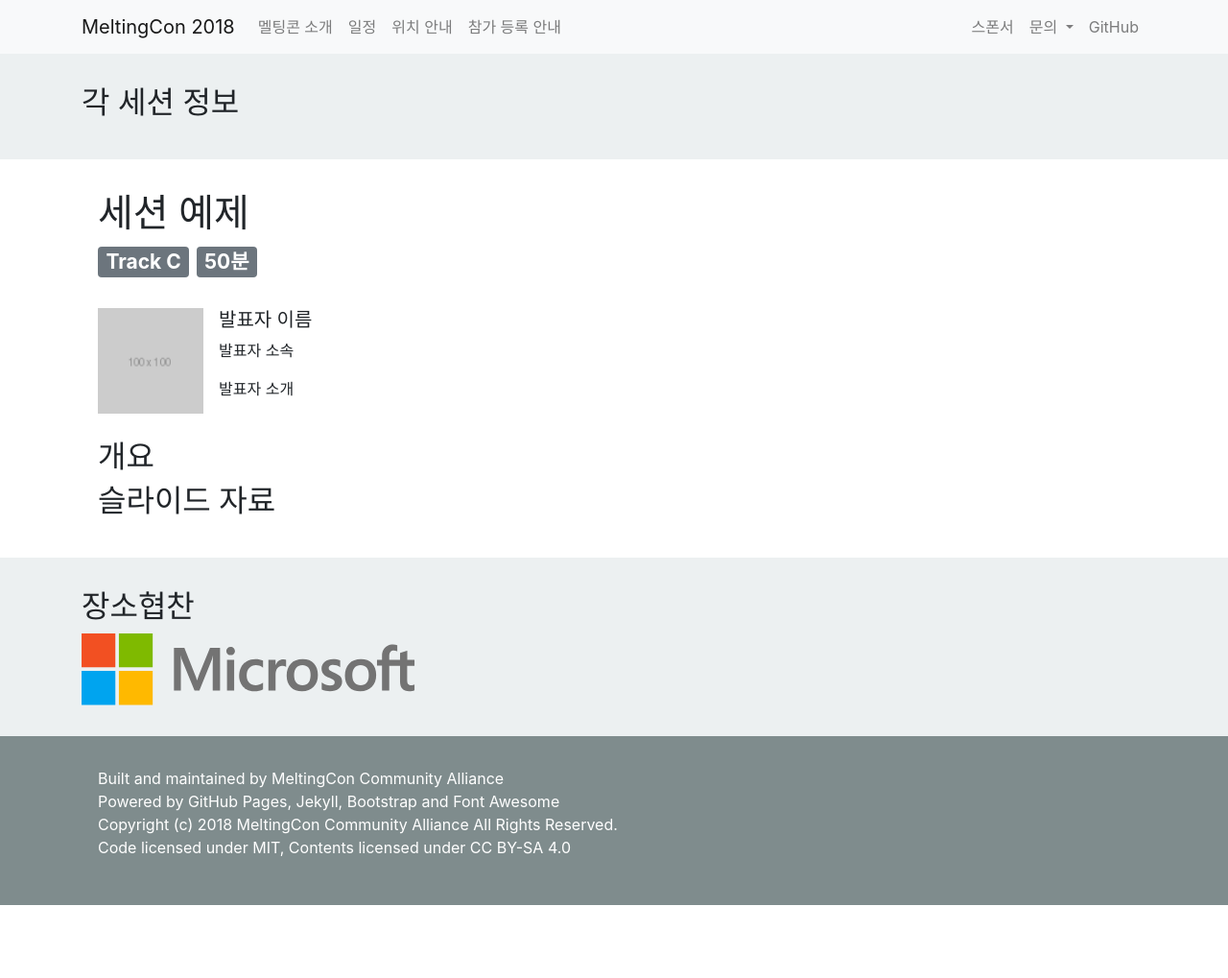
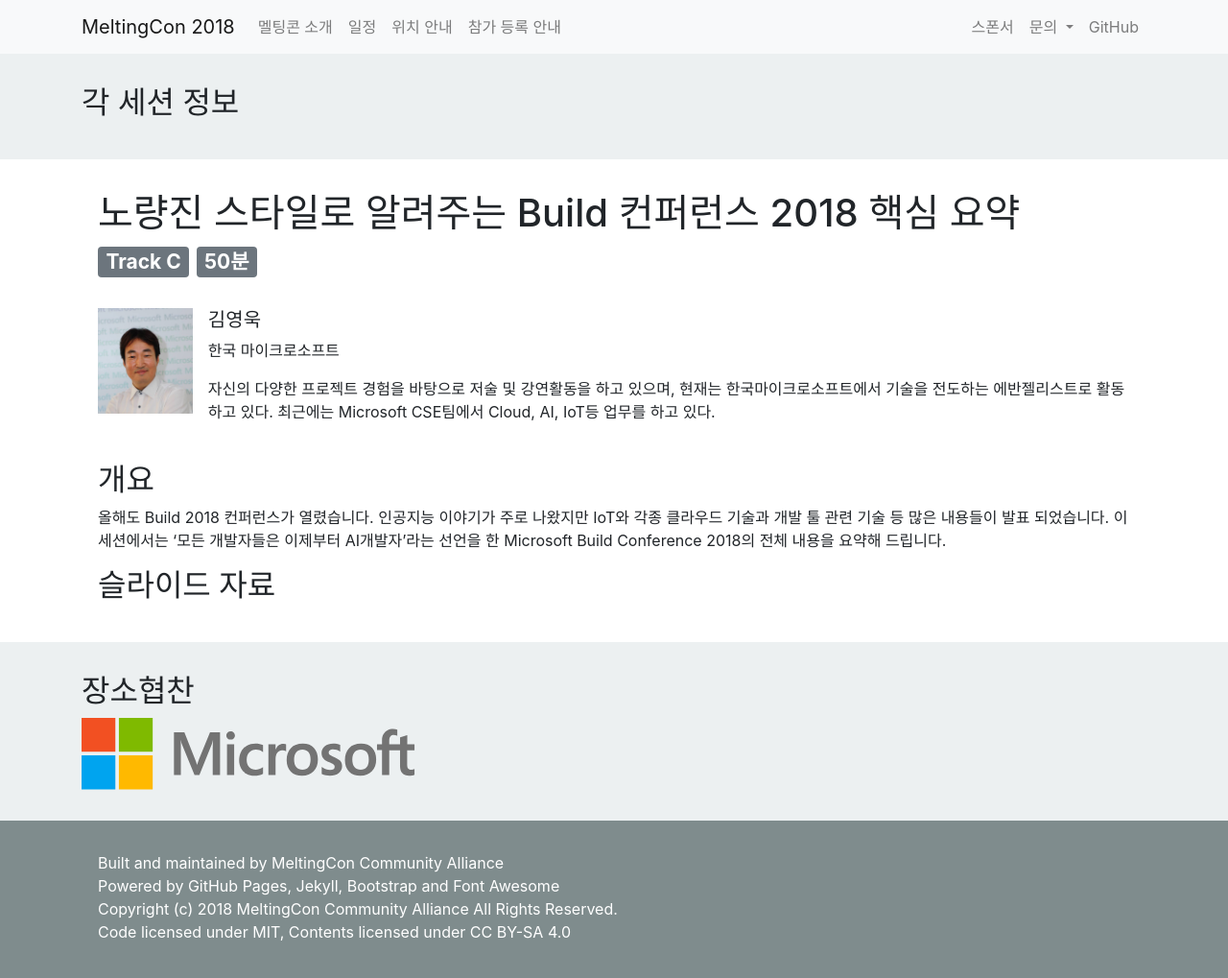
Before and after one commit to meltingcon/2018, a Jekyll site: the page built from _sessions/session_c_0.md, in a window 1280 px wide and 1031 px high. Shown: the top 1019 px of the window at 96% size. Built offline with Jekyll 4.4.1, drawn with Linux system fonts in a browser that asks for light colours.

Commit message:
[2018] 발표자 업데이트 (한국MS), 소개 문구 수정 (모각코)

```diff
--- a/_sessions/session_c_0.md
+++ b/_sessions/session_c_0.md
@@ -1,17 +1,17 @@
 ---
 layout: session
 order: 2
-title: 세션 예제
+title: 노량진 스타일로 알려주는 Build 컨퍼런스 2018 핵심 요약
 track: Track C
 time: "1:40 ~ 2:30"
 duration: 50분
 speakers:
-  - name: 발표자 이름
-    org: 발표자 소속
-    desc: 발표자 소개
-    image: ""
+  - name: 김영욱
+    org: 한국 마이크로소프트
+    desc: 자신의 다양한  프로젝트 경험을 바탕으로 저술 및 강연활동을 하고 있으며, 현재는 한국마이크로소프트에서 기술을 전도하는 에반젤리스트로 활동하고 있다. 최근에는 Microsoft CSE팀에서 Cloud, AI, IoT등 업무를 하고 있다.
+    image: ../assets/imgs/김영욱.png
 ---
 
 ## 개요
-
+올해도 Build 2018 컨퍼런스가 열렸습니다. 인공지능 이야기가 주로 나왔지만 IoT와 각종 클라우드 기술과 개발 툴 관련 기술 등 많은 내용들이 발표 되었습니다. 이 세션에서는 ‘모든 개발자들은 이제부터 AI개발자’라는 선언을 한 Microsoft Build Conference 2018의 전체 내용을 요약해 드립니다.
 ## 슬라이드 자료
```
Also changed, not shown: _sessions/session_d_0.md (+1 -1 lines), assets/imgs/김영욱.png (added).
